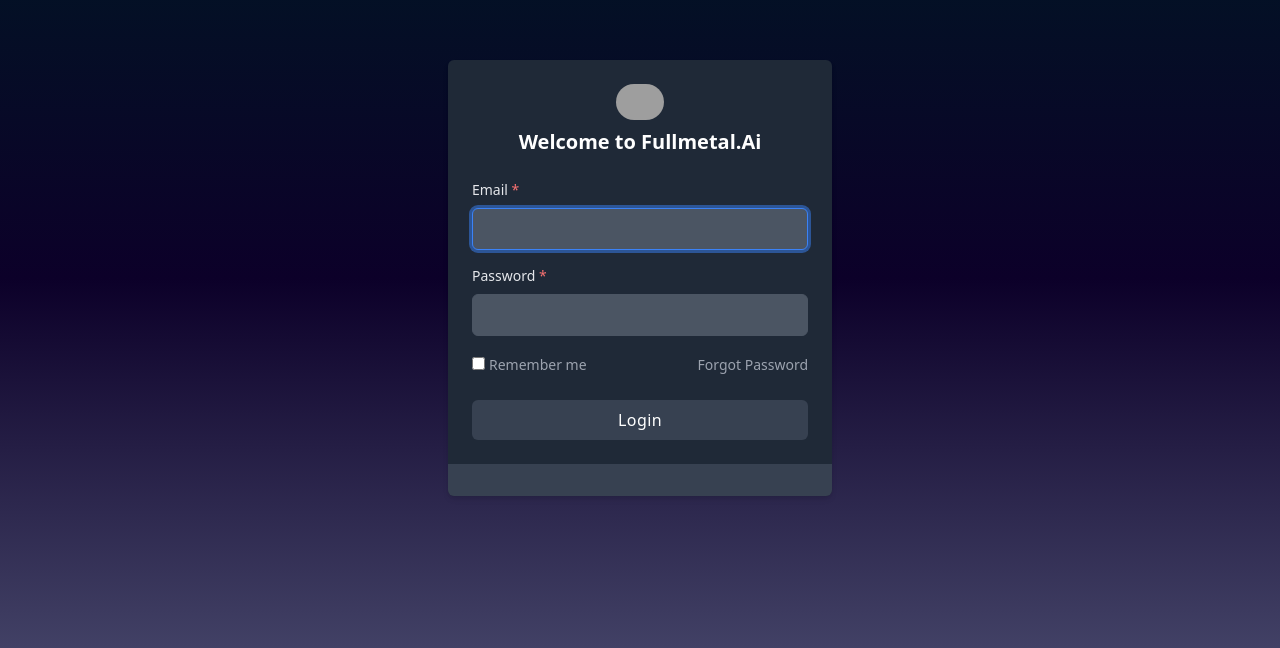
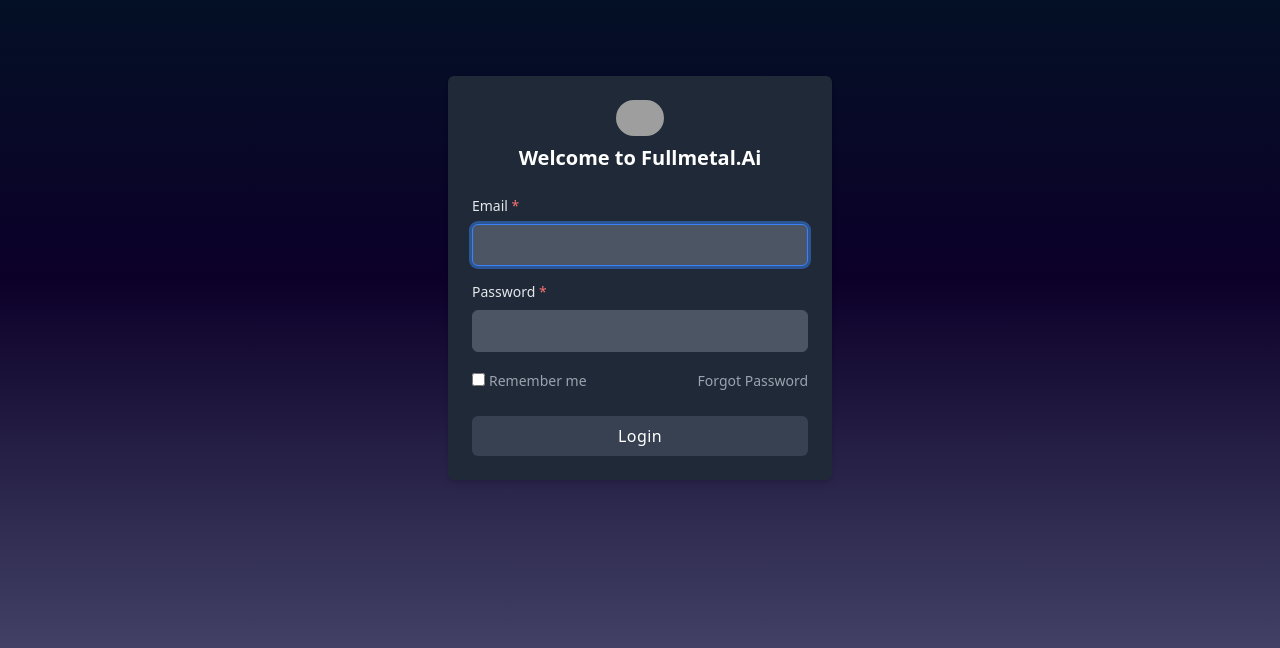
Before and after one commit to m0dE/fullmetal-chat-example, a React (Vite) app: page /login in a window 1280 px wide. Shown: the part 122-770 px from the top of the page. Built offline with nearby package versions, Linux system fonts and the light colour scheme; grey boxes are pictures that could not be loaded.

Commit message:
Update login.jsx

```diff
--- a/src/pages/login.jsx
+++ b/src/pages/login.jsx
@@ -151,14 +151,14 @@
           </div> */}
         </div>
 
-        <div className="py-4 bg-gray-100 dark:bg-gray-700 rounded-b-md">
-          {/* <Link
+        {/* <div className="py-4 bg-gray-100 dark:bg-gray-700 rounded-b-md">
+          <Link
             className="block text-xs font-medium text-center text-gray-800 dark:text-gray-200 hover:underline"
             to="/auth/signup"
           >
             Sign up
-          </Link> */}
-        </div>
+          </Link>
+        </div> */}
       </div>
     </div>
   );
```
